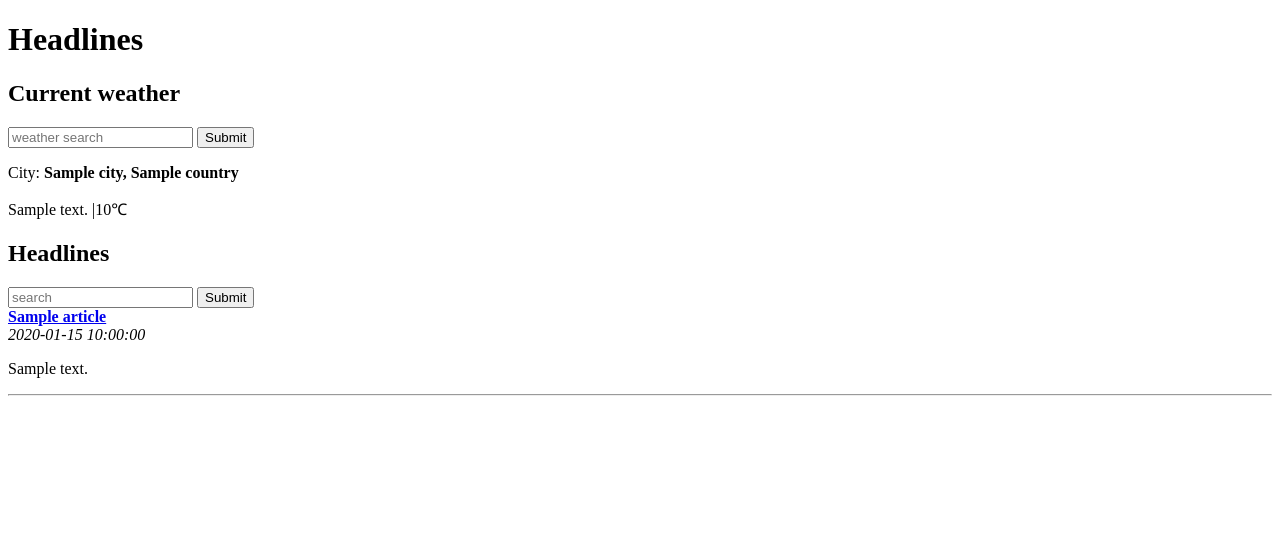
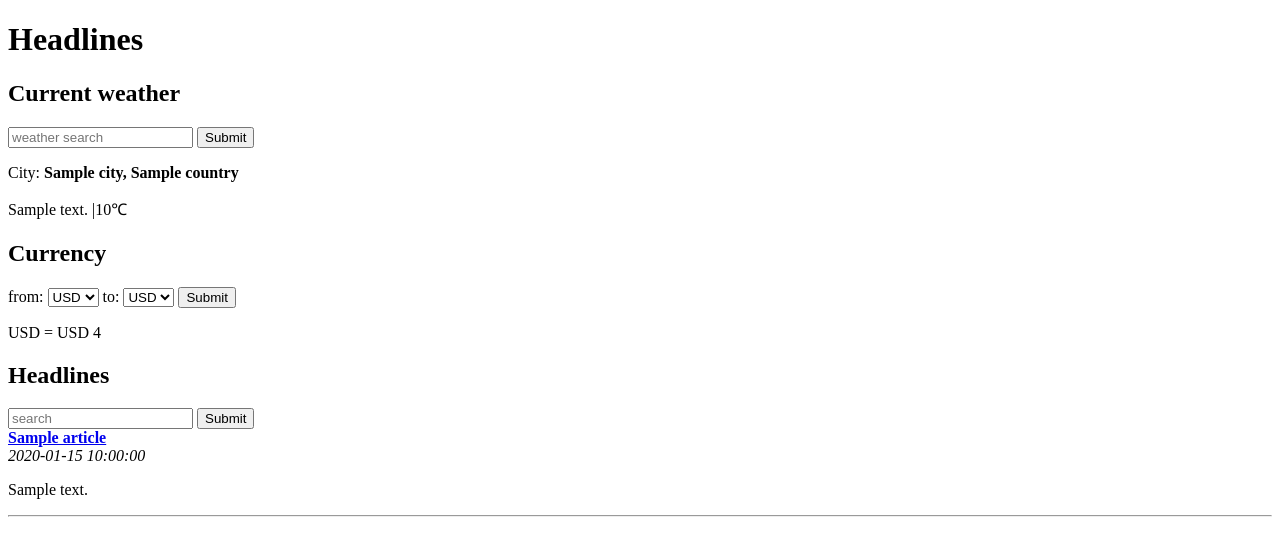
Before and after one commit to FrankApiyo/flaskapp, a Flask app: template templates/home.html in a window 1280 px wide. Shown: the top 556 px of the page. Run offline with Flask 2, Linux system fonts and the light colour scheme; the template is opened without the code that fills it: most values are stand-ins (such as "Sample title", 1, 10 or a date in 2020).

Commit message:
i am awsome

```diff
--- a/headlines.py
+++ b/headlines.py
@@ -13,8 +13,13 @@ RSS_FEEDS = {'bbc': "http://feeds.bbci.co.uk/news/rss.xml",
 
 DEFAULTS = {
 	'publication': 'bbc',
-	'city': 'London, UK'
+	'city': 'London, UK',
+	'currency_from':'GBP',
+	'currency_to':'USD'
 }
+
+WEATHER_URL = "http://api.openweathermap.org/data/2.5/weather?q={}&units=metric&APPID=8a3d16f93c017d5e84c32ea856a684b6"
+CURRENCY_URL = "https://openexchangerates.org//api/latest.json?app_id=58f6b966cc314efcbd42792f070125ca"
 
 
 @app.route("/")
@@ -31,7 +36,18 @@ def home():
 		city = DEFAULTS['city']
 	weather = get_weather(city)
 
-	return render_template('home.html', articles=articles, weather=weather)
+	#get customized currency based on the user input or default
+	currency_from = request.args.get("currency_from")
+	if not currency_from:
+		currency_from = DEFAULTS['currency_from']
+	currency_to = request.args.get("currency_to")
+	if not currency_to:
+		currency_to = DEFAULTS['currency_to']
+	rate, currencies = get_rate(currency_from, currency_to)
+	#print(currencies)
+
+
+	return render_template('home.html', articles=articles, weather=weather, currency_from=currency_from, currency_to=currency_to, rate=rate, currencies=sorted(currencies))
 
 def get_news(query):
 	if not query or query.lower() not in RSS_FEEDS:
@@ -43,7 +59,7 @@ def get_news(query):
 
 
 def get_weather(query):
-	api_url = "http://api.openweathermap.org/data/2.5/weather?q={}&units=metric&appid=8a3d16f93c017d5e84c32ea856a684b6"
+	api_url = WEATHER_URL
 	query = urllib.parse.quote(query)
 	url = api_url.format(query)
 	data = urllib.request.urlopen(url).read().decode('utf-8')
@@ -58,6 +74,14 @@ def get_weather(query):
 		}
 	return weather
 
+def get_rate(frm, to):
+	all_currency = urllib.request.urlopen(CURRENCY_URL).read().decode('utf-8')
+	parsed = json.loads(all_currency).get('rates')
+	frm_rate = parsed.get(frm.upper())
+	to_rate = parsed.get(to.upper())
+	#print(parsed.keys())
+	return ((to_rate/frm_rate), parsed.keys())
+
 
 if __name__ == "__main__":
 	app.run(port=5000, debug=True)
--- a/templates/home.html
+++ b/templates/home.html
@@ -12,6 +12,26 @@
 	</form>
  	<p>City: <b>{{weather.city}}, {{weather.country}}</b></p>
  	<p>{{weather.description}} |{{weather.temperature}}&#8451;</p>
+ 	<h2>Currency</h2>
+ 	<form>
+ 		from: <select name="currency_from">
+		 	{% for currency in currencies %}
+
+ 				<option value="{{currency}}"
+ 				{{'selected="selected"' if currency_from==currency}}>
+ 				{{currency}}</option>
+ 			{% endfor %}
+ 		</select>
+ 		to: <select name="currency_to">
+ 			{% for currency in currencies %}
+ 				<option value="{{currency}}"
+ 				{{'selected="selected"' if currency_to==currency}}>
+ 				{{currency}}</option>
+ 			{% endfor %}
+ 		</select>
+ 	<input type="submit" value="Submit">
+	</form>
+ 	<p>{{currency_from}} = {{currency_to}} {{rate}}</p>
  	<h2>Headlines</h2>
  	<form>
  		<input type="text" name="publication" placeholder="search" />
```
